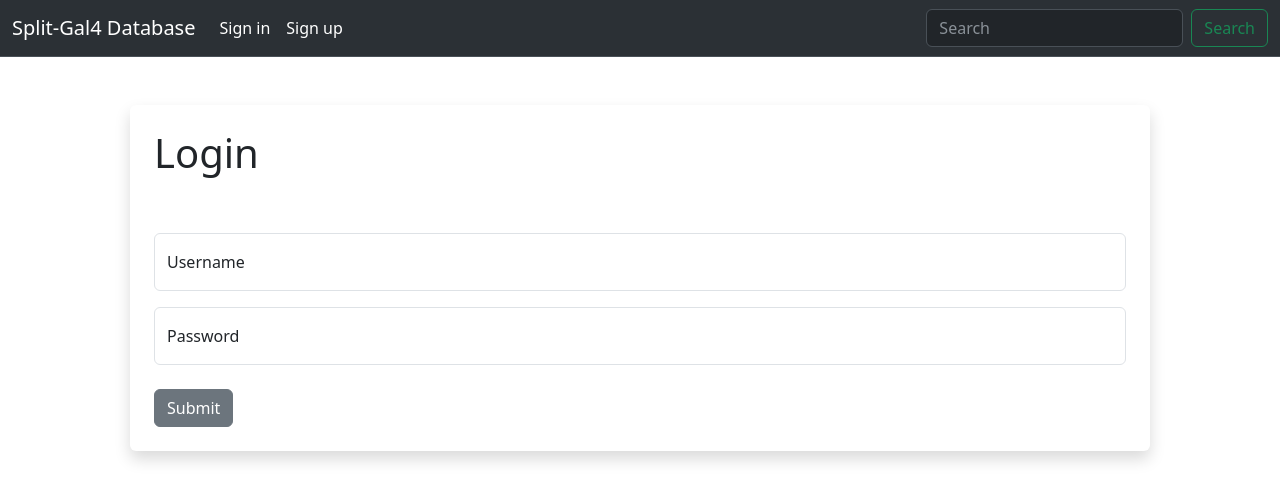
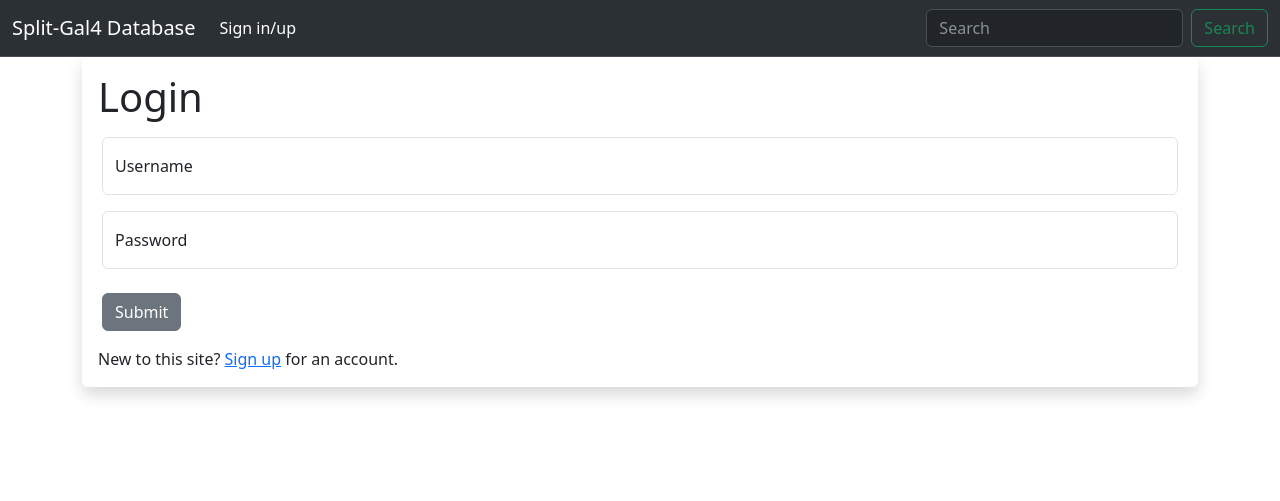
Before and after one commit to chenyenchung/splitgal4.org, a Django app: template members/templates/login.html in a window 1280 px wide. Shown: the top 501 px of the page. Run offline with Django 3.2, Linux system fonts and the light colour scheme; the template is opened without the code that fills it, so the values that code supplies are empty.

Commit message:
Make sign-in/-up the same link

```diff
--- a/members/templates/login.html
+++ b/members/templates/login.html
@@ -1,14 +1,13 @@
 {% extends 'base.html' %}
 
 {% block content %}
-<div class="shadow m-5 p-4 mb-5 bg-body rounded">
+<div class="shadow p-3 mb-5 bg-body rounded">
   <h1>Login</h1>
-  <br/><br/>
 
-  <form action="" method=POST>
+  <form action="" method=POST class="m-1">
     {% csrf_token %}
 
-    <div class="form-floating mb-3">
+    <div class="form-floating mb-3 mt-3">
       <input type="text" name="username" class="form-control" id="floatingInput" placeholder="Please enter your username">
       <label for="floatingInput">Username</label>
     </div>
@@ -21,5 +20,9 @@
     <input type="submit" value="Submit" class="btn btn-secondary">
     </div>
   </form>
+  <div class="form-floating mt-3">
+    New to this site? <a href="{% url 'register' %}">Sign up</a> for an account.
+  </div>
+
 </div>
 {% endblock %}
--- a/splitgal4_lines/templates/navbar.html
+++ b/splitgal4_lines/templates/navbar.html
@@ -12,10 +12,12 @@
         </li>
         {% else %}
         <li class="nav-item">
-          <a class="nav-link active" aria-current="page" href="{% url 'login' %}">Sign in</a>
+          <a class="nav-link active" aria-current="page" href="{% url 'login' %}">Sign in/up</a>
         </li>
+        {% endif %}
+        {% if user.is_superuser %}
         <li class="nav-item">
-          <a class="nav-link active" aria-current="page" href="{% url 'register' %}">Sign up</a>
+          <a class="nav-link active" aria-current="page" href="/admin">Dashboard</a>
         </li>
         {% endif %}
       </ul>
```
Also changed, not shown: members/templates/user_register.html (+5 -3 lines).
